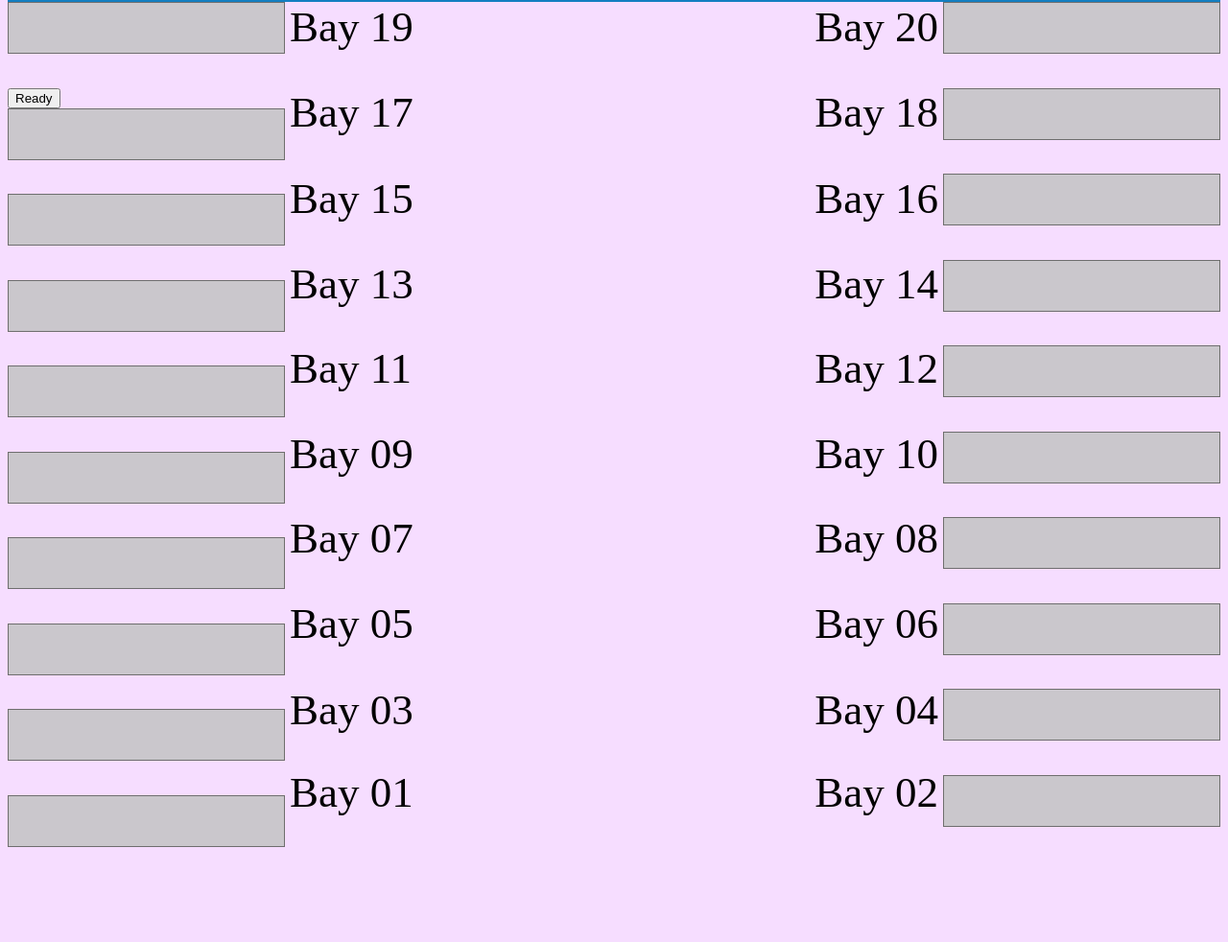
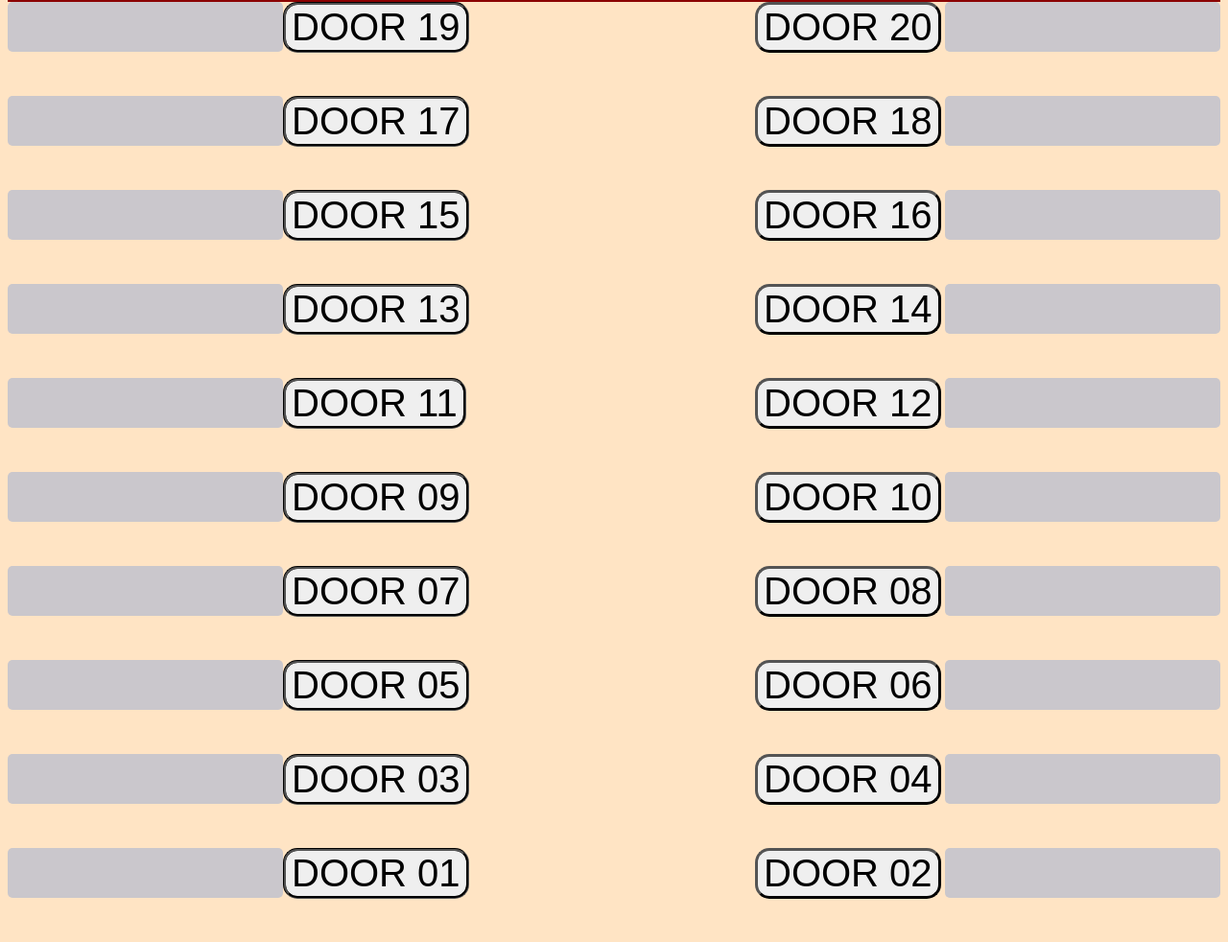
Before and after one commit to hatface13/GIT, a plain HTML site: page WHDB v2.2/index.html in a window 1280 px wide. Shown: the part 71-1053 px from the top of the page at 96% size. Before the commit the page ends 989 px from the top, so only its background shows below. Drawn offline with Linux system fonts and the light colour scheme.

Commit message:
things
Formatting is closer to what I want.

```diff
--- a/WHDB v2.2/index.html
+++ b/WHDB v2.2/index.html
@@ -12,256 +12,112 @@
     </div>
 
     <div class="left">
-      <div class="textbox">
+      <!––left side of page div.  Helps with ipad scaling.  make too small and it moves the buttons around-->
         <form>
-          <div>
-            <input type="text" size="10" id="Text19"
-    				Style="background-color: #cac7cc;
-    					 height: 50px;
-    					 font-size: 40px;
-    					 border: solid 1px #6e6e6e;
-    					 vertical-align:45px;color:white;">
+        <div class = "tbc">
+            <input type="text" size="10" id="tb19" class="textboxl">
+            <input type="button" class="button leftbtn" value="DOOR 19" onclick="colorchange('tb19')">
         </div>
-        <button id="bt19" class="button">Ready</button>
-        <div>
-          <input type="text" size="10" id="Text17"
-            Style="background-color: #cac7cc;
-              height: 50px;
-              font-size: 40px;
-              border: solid 1px #6e6e6e;
-              vertical-align:45px;color:white"\>
+        <div class = "tbc">
+            <input type="text" class="textboxl" size="10" id="tb17">
+            <input type="button" class="leftbtn" value="DOOR 17" onclick="colorchange('tb17')">
         </div>
-        <div>
-          <input type="text" size="10" id="Text15"
-            Style="background-color: #cac7cc;
-              height: 50px;
-              font-size: 40px;
-              border: solid 1px #6e6e6e;
-              vertical-align:45px;color:white">
+        <div class = "tbc">
+            <input type="text" size="10" id="tb15" class="textboxl">
+            <input type="button" class="leftbtn" value="DOOR 15" onclick="colorchange('tb15')">
         </div>
-        <div>
-          <input type="text" size="10" id="Text13"
-            Style="background-color: #cac7cc;
-              height: 50px;
-              font-size: 40px;
-              border: solid 1px #6e6e6e;
-              vertical-align:45px;color:white">
+        <div class = "tbc">
+            <input type="text" size="10" id="tb13" class="textboxl">
+            <input type="button" class="leftbtn" value="DOOR 13" onclick="colorchange('tb13')">
         </div>
-        <div>
-          <input type="text" size="10" id="Text11"
-            Style="background-color: #cac7cc;
-              height: 50px;
-              font-size: 40px;
-              border: solid 1px #6e6e6e;
-              vertical-align:45px;color:white">
+        <div class = "tbc">
+            <input type="text" size="10" id="tb11" class="textboxl">
+            <input type="button" class="leftbtn" value="DOOR 11" onclick="colorchange('tb11')">
         </div>
-        <div>
-          <input type="text" size="10" id="Text09"
-            Style="background-color: #cac7cc;
-              height: 50px;
-              font-size: 40px;
-              border: solid 1px #6e6e6e;
-              vertical-align:45px;color:white">
+        <div class = "tbc">
+            <input type="text" size="10" id="tb09" class="textboxl">
+            <input type="button" class="leftbtn" value="DOOR 09" onclick="colorchange('tb09')">
         </div>
-        <div>
-          <input type="text" size="10" id="Text07"
-            Style="background-color: #cac7cc;
-              height: 50px;
-              font-size: 40px;
-              border: solid 1px #6e6e6e;
-              vertical-align:45px;color:white">
+        <div class = "tbc">
+            <input type="text" size="10" id="tb07" class="textboxl">
+            <input type="button" class="leftbtn" value="DOOR 07" onclick="colorchange('tb07')">
         </div>
-        <div>
-          <input type="text" size="10" id="Text05"
-            Style="background-color: #cac7cc;
-              height: 50px;
-              font-size: 40px;
-              border: solid 1px #6e6e6e;
-              vertical-align:45px;color:white">
+        <div class = "tbc">
+            <input type="text" size="10" id="tb05" class="textboxl">
+            <input type="button" class="leftbtn" value="DOOR 05" onclick="colorchange('tb05')">
         </div>
-        <div>
-          <input type="text" size="10" id="Text03"
-            Style="background-color: #cac7cc;
-              height: 50px;
-              font-size: 40px;
-              border: solid 1px #6e6e6e;
-              vertical-align:45px;color:white">
+        <div class = "tbc">
+            <input type="text" size="10" id="tb03" class="textboxl">
+            <input type="button" class="leftbtn" value="DOOR 03" onclick="colorchange('tb03')">
         </div>
-        <div>
-          <input type="text" size="10" id="Text01"
-            Style="background-color: #cac7cc;
-              height: 50px;
-              font-size: 40px;
-              border: solid 1px #6e6e6e;
-              vertical-align:45px;color:white">
-        </div>
-      </form>
-    </div>
-  </div>
-
-    <div class="right">
-        <form>
-          <div>
-            <input type="text" size="10" id="Text20"
-            Style="background-color: #cac7cc;
-               height: 50px;
-               font-size: 40px;
-               border: solid 1px #6e6e6e;
-               vertical-align:45px;color:white">
-        </div>
-        <div>
-          <input type="text" size="10" id="Text18"
-            Style="background-color: #cac7cc;
-              height: 50px;
-              font-size: 40px;
-              border: solid 1px #6e6e6e;
-              vertical-align:45px;color:white">
-        </div>
-        <div>
-          <input type="text" size="10" id="Text16"
-            Style="background-color: #cac7cc;
-              height: 50px;
-              font-size: 40px;
-              border: solid 1px #6e6e6e;
-              vertical-align:45px;color:white">
-        </div>
-        <div>
-          <input type="text" size="10" id="Text14"
-            Style="background-color: #cac7cc;
-              height: 50px;
-              font-size: 40px;
-              border: solid 1px #6e6e6e;
-              vertical-align:45px;color:white">
-        </div>
-        <div>
-          <input type="text" size="10" id="Text12"
-            Style="background-color: #cac7cc;
-              height: 50px;
-              font-size: 40px;
-              border: solid 1px #6e6e6e;
-              vertical-align:45px;color:white">
-        </div>
-        <div>
-          <input type="text" size="10" id="Text10"
-            Style="background-color: #cac7cc;
-              height: 50px;
-              font-size: 40px;
-              border: solid 1px #6e6e6e;
-              vertical-align:45px;color:white">
-        </div>
-        <div>
-          <input type="text" size="10" id="Text08"
-            Style="background-color: #cac7cc;
-              height: 50px;
-              font-size: 40px;
-              border: solid 1px #6e6e6e;
-              vertical-align:45px;color:white">
-        </div>
-        <div>
-          <input type="text" size="10" id="Text06"
-            Style="background-color: #cac7cc;
-              height: 50px;
-              font-size: 40px;
-              border: solid 1px #6e6e6e;
-              vertical-align:45px;color:white">
-        </div>
-        <div>
-          <input type="text" size="10" id="Text04"
-            Style="background-color: #cac7cc;
-              height: 50px;
-              font-size: 40px;
-              border: solid 1px #6e6e6e;
-              vertical-align:45px;color:white">
-        </div>
-        <div>
-          <input type="text" size="10" id="Text02"
-            Style="background-color: #cac7cc;
-              height: 50px;
-              font-size: 40px;
-              border: solid 1px #6e6e6e;
-              vertical-align:45px;color:white">
+        <div class = "tbc">
+            <input type="text" size="10" id="tb01" class="textboxl">
+            <input type="button" class="leftbtn" value="DOOR 01" onclick="colorchange('tb01')">
         </div>
       </form>
     </div>
 
-    <div class="leftlabels">
-      <div id="l19">
-        <label>Bay 19</label>
+    <div class="right">
+        <!––right side of page div.  Contains buttons and text boxes.  Helps with ipad scaling.  Make too small and it moves the buttons to underneath the textboxes-->
+        <form>
+        <div>
+            <input type="button" class="rightbtn" value="DOOR 20" onclick="colorchange('tb20')">
+            <input type="text" size="10" id="tb20" class="textboxr">
         </div>
-      <div  id="l17">
-        <label>Bay 17</label>
+        <div>
+            <input type="button" class="rightbtn" value="DOOR 18" onclick="colorchange('tb18')">
+            <input type="text" size="10" id="tb18" class="textboxr">
         </div>
-      <div  id="l15">
-        <label>Bay 15</label>
+        <div>
+            <input type="button" class="rightbtn" value="DOOR 16" onclick="colorchange('tb16')">
+            <input type="text" size="10" id="tb16" class="textboxr">
         </div>
-      <div  id="l13">
-        <label>Bay 13</label>
+        <div>
+            <input type="button" class="rightbtn" value="DOOR 14" onclick="colorchange('tb14')">
+            <input type="text" size="10" id="tb14" class="textboxr">
         </div>
-      <div id="l11">
-        <label>Bay 11</label>
+        <div>
+            <input type="button" class="rightbtn" value="DOOR 12" onclick="colorchange('tb12')">
+            <input type="text" size="10" id="tb12" class="textboxr">
         </div>
-      <div id="l09">
-        <label>Bay 09</label>
+        <div>
+            <input type="button" class="rightbtn" value="DOOR 10" onclick="colorchange('tb10')">
+            <input type="text" size="10" id="tb10" class="textboxr">
         </div>
-      <div id="l07">
-        <label>Bay 07</label>
+        <div>
+            <input type="button" class="rightbtn" value="DOOR 08" onclick="colorchange('tb08')">
+            <input type="text" size="10" id="tb08" class="textboxr">
         </div>
-      <div id="l05">
-        <label>Bay 05</label>
+        <div>
+            <input type="button" class="rightbtn" value="DOOR 06" onclick="colorchange('tb06')">
+            <input type="text" size="10" id="tb06" class="textboxr">
         </div>
-      <div id="l03">
-        <label>Bay 03</label>
+        <div>
+            <input type="button" class="rightbtn" value="DOOR 04" onclick="colorchange('tb04')">
+            <input type="text" size="10" id="tb04" class="textboxr">
         </div>
-      <div id="l01">
-        <label>Bay 01</label>
+        <div>
+            <input type="button" class="rightbtn" value="DOOR 02" onclick="colorchange('tb02')">
+            <input type="text" size="10" id="tb02" class="textboxr">
         </div>
+      </form>
+
   </div>
 
-    <div class="rightlabels">
-      <div id="r20">
-        <label>Bay 20</label>
-      </div>
-      <div  id="r18">
-        <label>Bay 18</label>
-      </div>
-      <div  id="r16">
-        <label>Bay 16</label>
-      </div>
-      <div  id="r14">
-        <label>Bay 14</label>
-      </div>
-      <div id="r12">
-        <label>Bay 12</label>
-      </div>
-      <div id="r10">
-        <label>Bay 10</label>
-      </div>
-      <div id="r08">
-        <label>Bay 08</label>
-      </div>
-      <div id="r06">
-        <label>Bay 06</label>
-      </div>
-      <div id="r04">
-        <label>Bay 04</label>
-      </div>
-      <div id="r02">
-        <label>Bay 02</label>
-      </div>
-    </div>
 
     <script type="text/javascript">
+    //Controls the color change on the text boxes//
+        function colorchange(tb1) {
 
-      //  document.getElementById("bt19").onclick = function() {
+    var background = document.getElementById(tb1).style.backgroundColor;
+    if (background == "red") {
+        document.getElementById(tb1).style.background = "green";
+        document.getEleemntById("select").value = "UnReady";
+    } else {
+        document.getElementById(tb1).style.background = "red";
+    }
 
-        //  document.getElementById("Text19").style.backgroundColor = "green";
-
-        // }
-        document.getElementsByClassName('button').forEach(function() {
-          button.onClick = function(){
-            document.getElementById("Text19").style.backgroundColor = "green";
 }
-})
     </script>
   </body>
 </html>
--- a/WHDB v2.2/styles/global.css
+++ b/WHDB v2.2/styles/global.css
@@ -1,8 +1,11 @@
 
 
 #header{
-  background-color: #137ec1;
+  background-color:darkred;
   height: 65px;
+}
+body{
+  background-color:bisque;
 }
 #headerspan{
   font-weight: bolder;
@@ -14,81 +17,58 @@
 }
 .left{
   Float:left;
-  width: 289px;
+  width: 485px;
 }
 .right{
   float:right;
-  width: 289px;
+  width: 485px;
 }
-.leftlabels{
-  font-size: 45px;
+.leftbtn{
+  font-size: 40px;
   display: inline-block;
-  width: 95x;
-  position:relative;
-  left: 5px;
+  float:left;
+  border-radius: 15px;
+  border-width: medium;
+  border-style: groove;
+  margin-bottom: 45px;
 }
-.rightlabels{
-    font-size: 45px;
-    display: inline-block;
-    width: 95x;
-    margin-right: 5px;
-    float:right;
+.rightbtn{
+  font-size: 40px;
+  display: inline-block;
+  border-radius: 15px;
+  border-width: medium;
+  border-style: groove
+  float:right;
+  margin-bottom: 45px;
 }
-body{
-  background-color: #f6ddff;
+.textboxl{
+    border-style: groove;
+    border-width: thick;
+    background-color: #cac7cc;
+    height: 50px;
+    font-size: 40px;
+    border: solid 1px #6e6e6e;
+    vertical-align:45px;
+    color:white;
+    border-style: ridge;
+    border-radius: 5px;
+    border-width: inherit;
+    float: left;
+    margin-bottom: 45px;
+
 }
-
-#l19{
-  margin-bottom: 37px;
+.textboxr{
+    border-style: groove;
+    border-width: thick;
+    background-color: #cac7cc;
+    height: 50px;
+    font-size: 40px;
+    border: solid 1px #6e6e6e;
+    vertical-align:45px;
+    color:white;
+    border-style: ridge;
+    border-radius: 5px;
+    border-width: inherit;
+    float: right;
+    margin-bottom: 45px;
 }
-#l17{
-  margin-bottom: 38px;
-}
-#l15{
-  margin-bottom: 37px;
-}
-#l13{
-  margin-bottom: 36px;
-}
-#l11{
-  margin-bottom: 37px;
-}
-#l09{
-  margin-bottom: 36px;
-}
-#l07{
-  margin-bottom: 37px;
-}
-#l05{
-  margin-bottom: 38px;
-}
-#l03{
-  margin-bottom: 34px;
-}
-#r20{
-  margin-bottom: 37px;
-}
-#r18{
-  margin-bottom: 38px;
-}
-#r16{
-  margin-bottom: 37px;
-}
-#r14{
-  margin-bottom: 36px;
-}
-#r12{
-  margin-bottom: 37px;
-}
-#r10{
-  margin-bottom: 36px;
-}
-#r08{
-  margin-bottom: 37px;
-}
-#r06{
-  margin-bottom: 38px;
-}
-#r04{
-  margin-bottom: 34px;
-}
```
Lines whose indentation alone changed are shown as unchanged.
